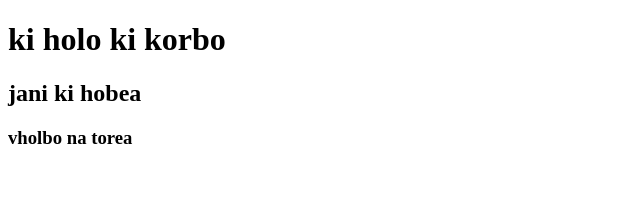
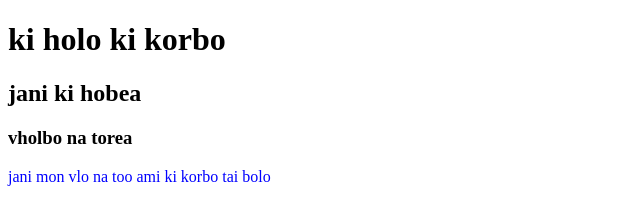
Before and after one commit to naimurrahamannaim/my-second-repo, a plain HTML site: page index.html in a window 1280 px wide. Shown: the whole page, without its empty margins (0-640 px from the left). Drawn offline with Linux system fonts and the light colour scheme.

Commit message:
style add

```diff
--- a/index.html
+++ b/index.html
@@ -5,10 +5,12 @@
     <meta http-equiv="X-UA-Compatible" content="IE=edge">
     <meta name="viewport" content="width=device-width, initial-scale=1.0">
     <title>my-second-repo</title>
+    <link rel="stylesheet" href="style.css">
 </head>
 <body>
     <h1>ki holo ki korbo</h1>
     <h2>jani ki hobea</h2>
     <h3>vholbo na torea</h3>
+    <p>jani mon vlo na too ami ki korbo tai bolo</p>
 </body>
 </html>
--- /dev/null
+++ b/style.css
@@ -0,0 +1,3 @@
+p{
+    color: blue;
+}
```
